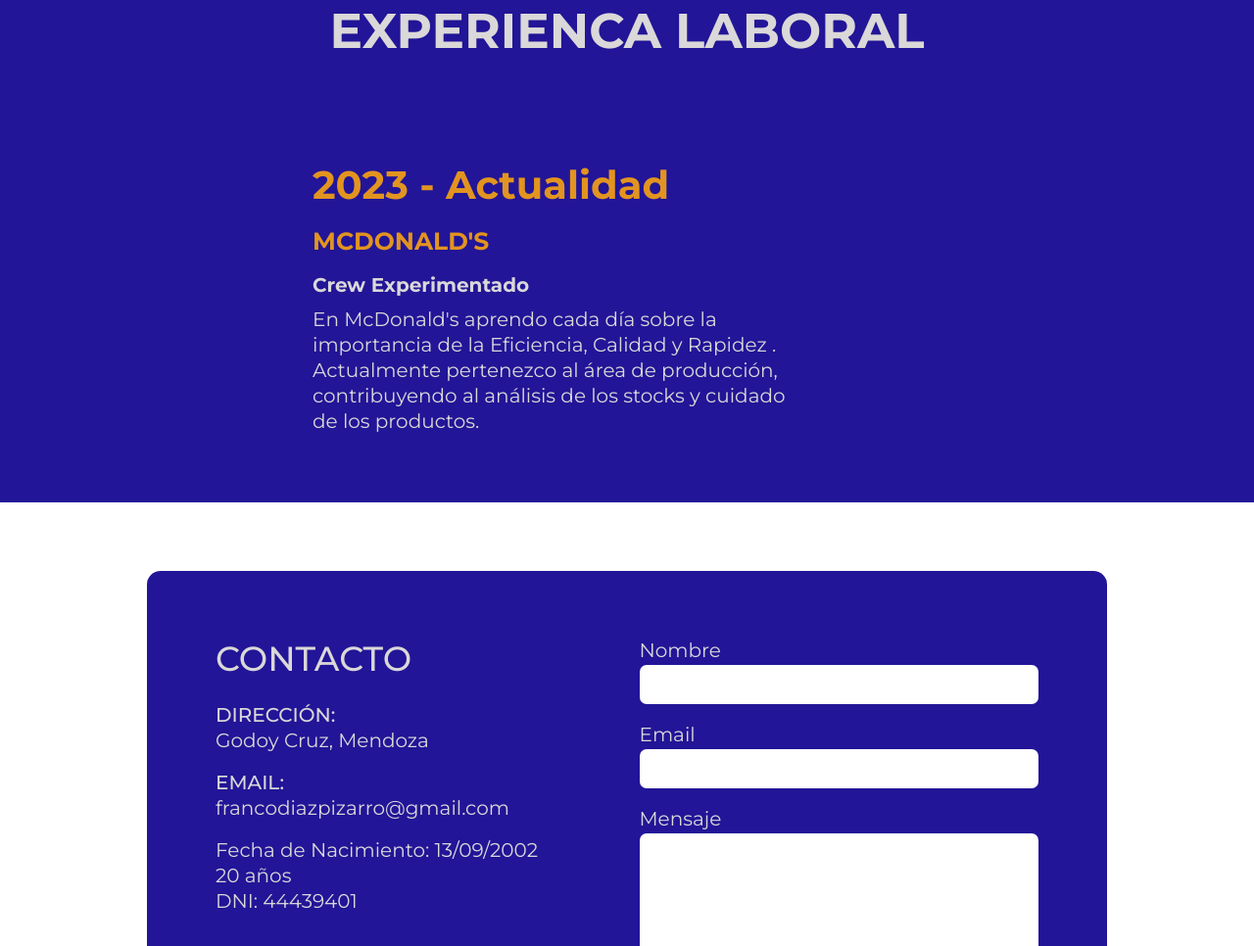
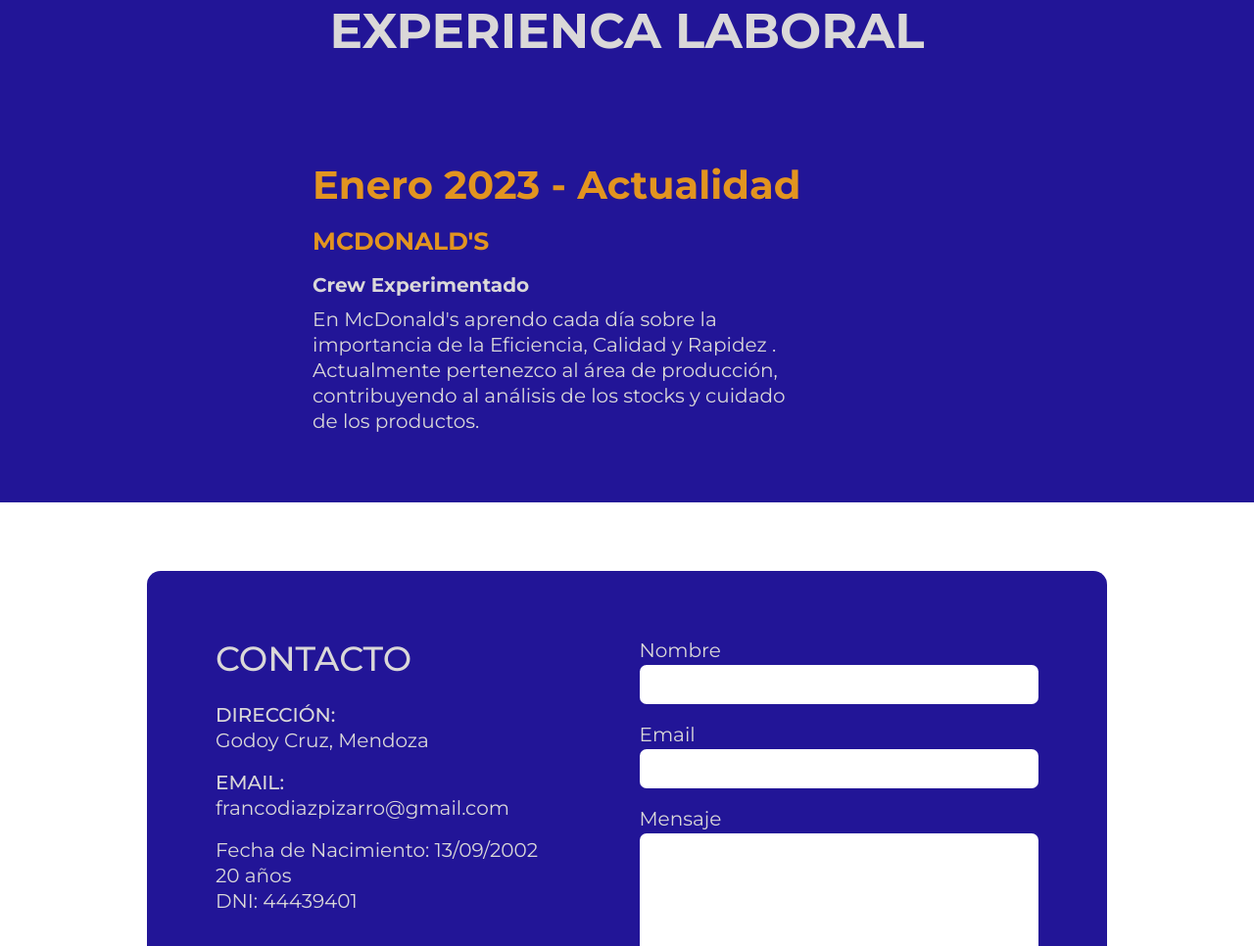
Before and after one commit to FrancoDiazP01/FrancoDiazP01.github.io, a plain HTML site: page index.html in a window 1280 px wide. Shown: the part 2872-3838 px from the top of the page at 98% size. Drawn offline with nearby package versions, Linux system fonts and the light colour scheme.

Commit message:
Update index.html

```diff
--- a/index.html
+++ b/index.html
@@ -166,7 +166,7 @@
         <h2 class="experiences-title">Experienca Laboral</h2>
         <div class="experiences-grid">
           <div class="experience">
-            <div class="experience-date">2023 - Actualidad</div>
+            <div class="experience-date">Enero 2023 - Actualidad</div>
             <div class="experience-company experience-secundary-color">
               McDonald's
             </div>
```
